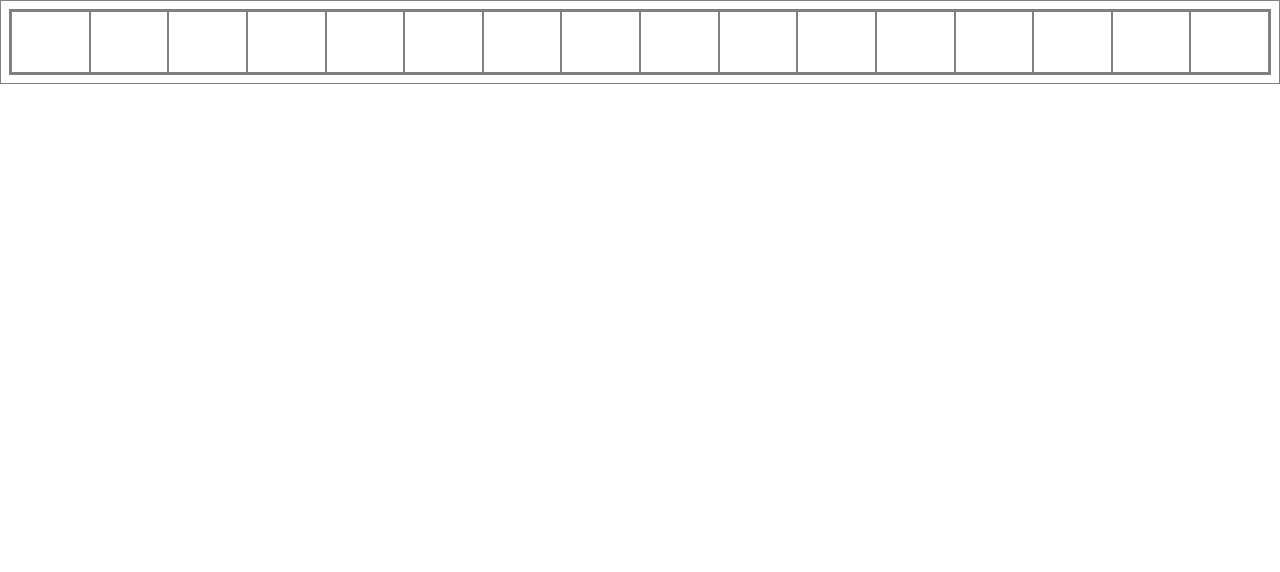
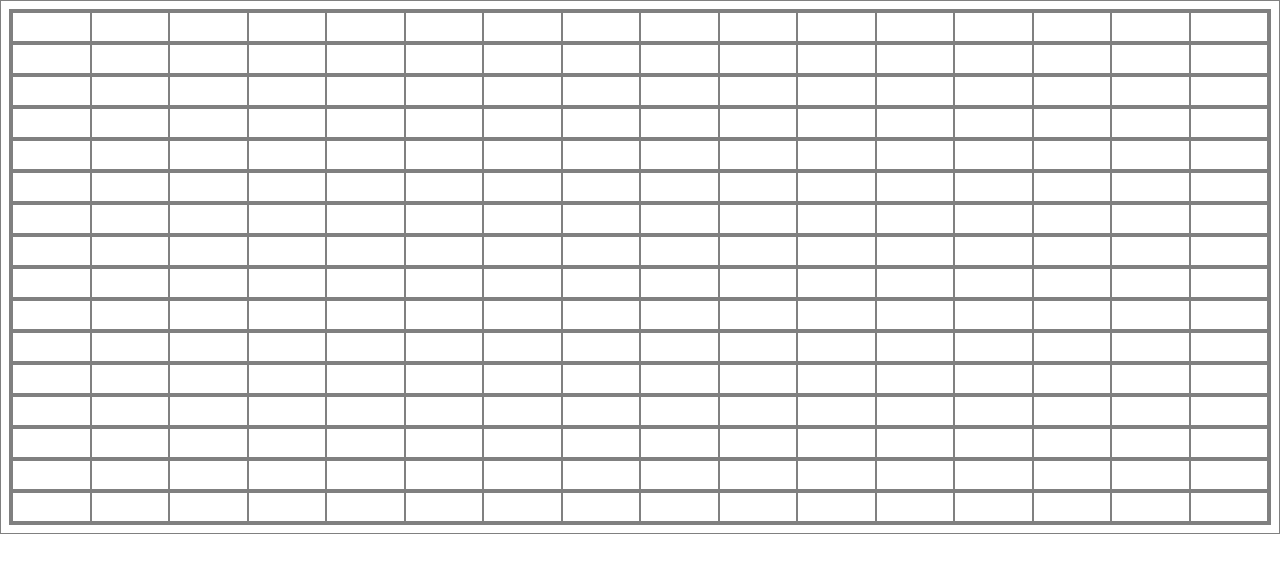
Before and after one commit to 2305G6YE/projects, a plain HTML site: page etch-a-sketch/index.html in a window 1280 px wide. Drawn offline with Linux system fonts and the light colour scheme.

Commit message:
GRID function completed

```diff
--- a/etch-a-sketch/javascript.js
+++ b/etch-a-sketch/javascript.js
@@ -1,10 +1,15 @@
  const container = document.querySelector(".container");
 //Creates rows
-function makeRows(rowNum) {
+function makeGrid(rowNum,colNum) {
     for (let i = 0; i < rowNum; i++) {
         const row = document.createElement("div");
-        row.className = "rowClass"
+        row.className = "rowClass";
         container.appendChild(row);
+        for (let c = 0; c < colNum; c++) {
+            const col = document.createElement("div");
+            col.className = "colClass";
+            row.appendChild(col);
+        }
     }
 }
-makeRows(16);
+makeGrid(16, 16);
--- a/etch-a-sketch/styles.css
+++ b/etch-a-sketch/styles.css
@@ -5,9 +5,15 @@
 
 .container {
     display: flex;
+    flex-direction: column;
 }
 
 .rowClass {
     flex: auto;
-    min-height: 60px;
+    min-height: 30px;
+    display:flex;
 }
+
+.colClass {
+    flex: auto;
+}
```
